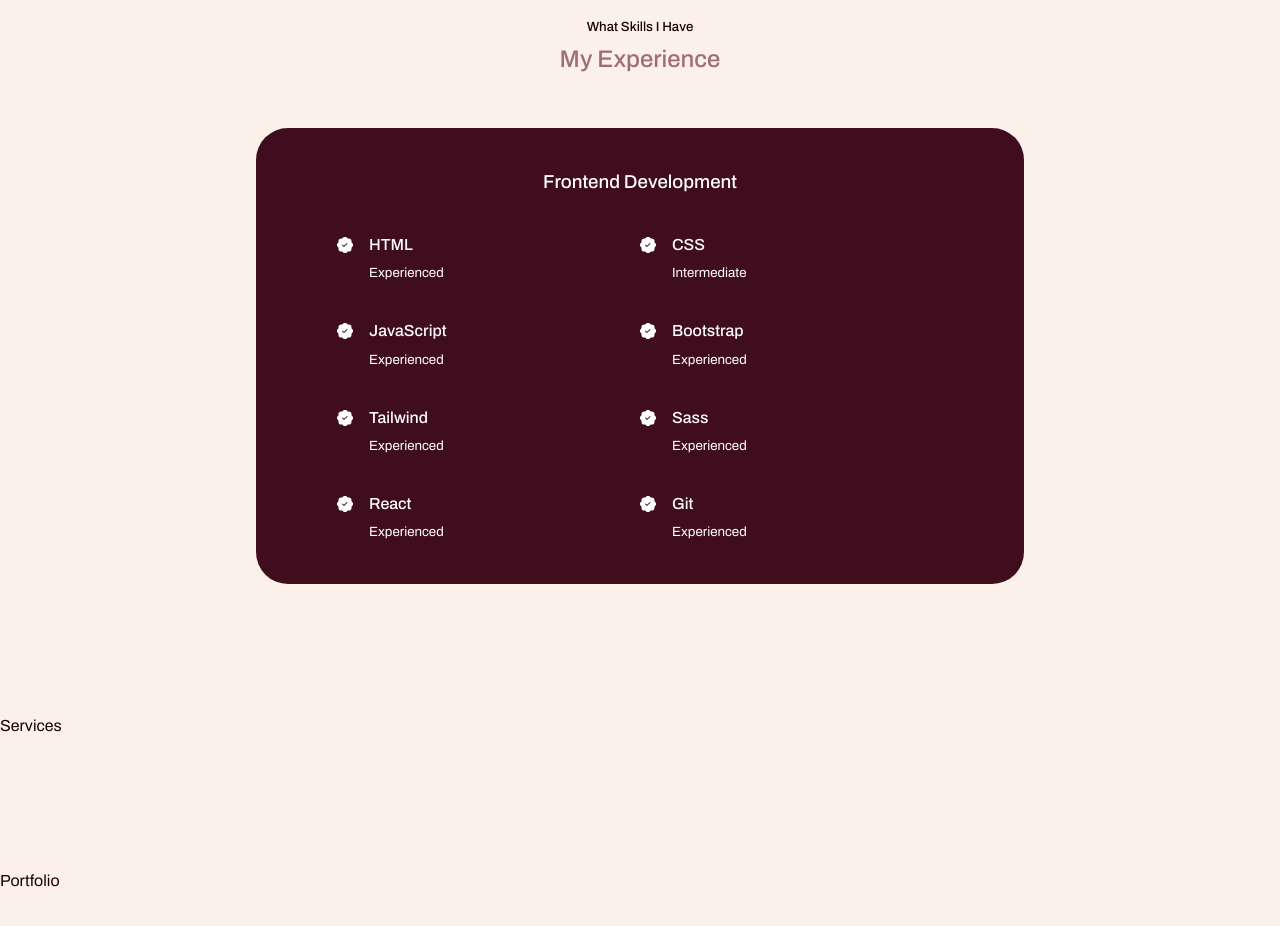
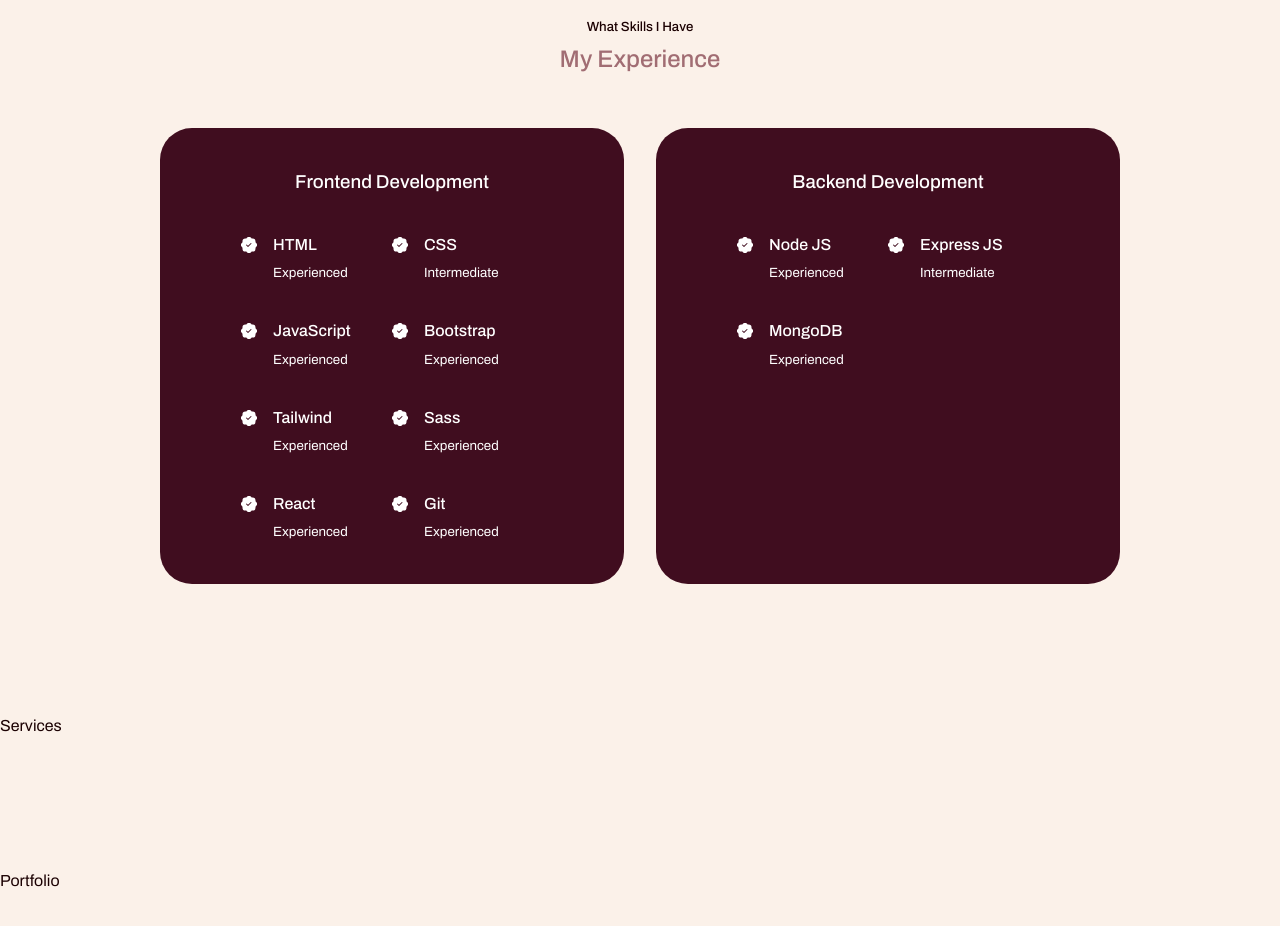
Before and after one commit to Boye95/boye-portfolio, a React (Create React App) app: page / in a window 1280 px wide. Shown: the part 1680-2606 px from the top of the page. Built offline with nearby package versions, Linux system fonts and the light colour scheme.

Commit message:
add experience section modification

```diff
--- a/src/components/Experience/Experience.jsx
+++ b/src/components/Experience/Experience.jsx
@@ -8,7 +8,7 @@
     <section id='experience'>
       <h5>What Skills I Have</h5>
       <h2>My Experience</h2>
-      <div className='container experience__container'>
+      <div className='main-container experience__container'>
         <div className='experience__frontend'>
           <h3>Frontend Development</h3>
           <div className='experience__content'>
@@ -70,9 +70,36 @@
             </article>
           </div>
         </div>
+
+        <div className='experience__backend'>
+          <h3>Backend Development</h3>
+          <div className='experience__content'>
+            <article className='experience__details'>
+              <BsPatchCheckFill className='experience__details-icons' />
+              <div>
+                <h4>Node JS</h4>
+                <small className='text-dark'>Experienced</small>
+              </div>
+            </article>
+            <article className='experience__details'>
+              <BsPatchCheckFill className='experience__details-icons' />
+              <div>
+                <h4>Express JS</h4>
+                <small className='text-dark'>Intermediate</small>
+              </div>
+            </article>
+            <article className='experience__details'>
+              <BsPatchCheckFill className='experience__details-icons' />
+              <div>
+                <h4>MongoDB</h4>
+                <small className='text-dark'>Experienced</small>
+              </div>
+            </article>
+          </div>
+        </div>
       </div>
     </section>
   )
 }
 
-export default Experience;
+export default Experience
--- a/src/components/Experience/Experience.scss
+++ b/src/components/Experience/Experience.scss
@@ -1,8 +1,9 @@
 @import '../../variables';
 
 .experience__container {
-    width: 60%;
-    margin: 0 auto;
+    display: grid;
+    grid-template-columns: 1fr 1fr;
+    gap: 2rem;
 
     >div {
         background-color: $ColorTertiary;
```
